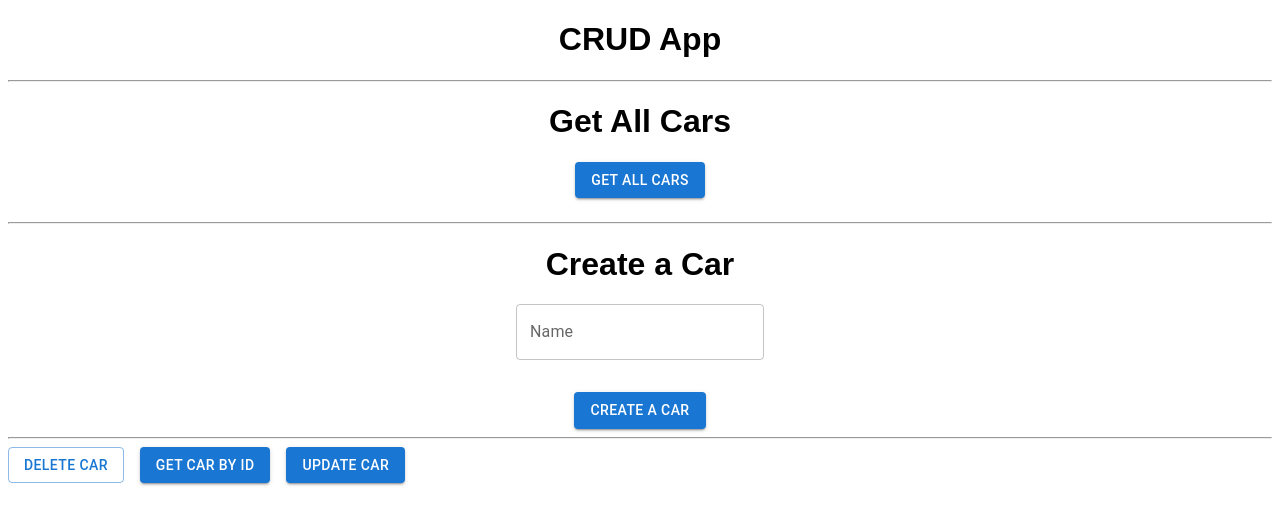
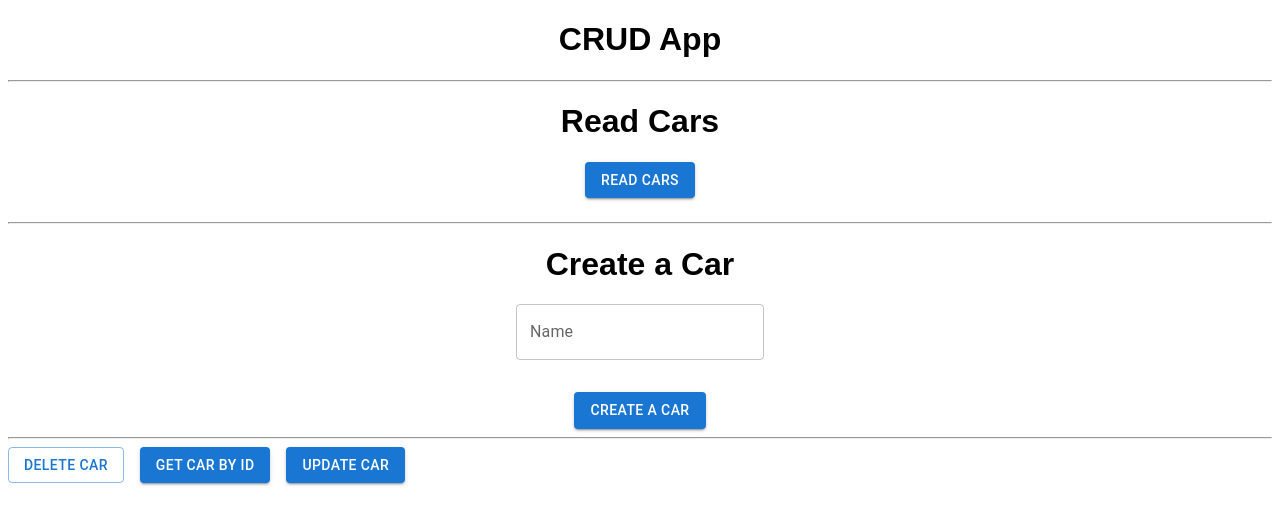
Before and after one commit to joshdotjs/sandbox-frontend, a React (Create React App) app: page / in a window 1280 px wide. Shown: the top 524 px of the page. Built offline with nearby package versions, Linux system fonts and the light colour scheme.

Commit message:
"Initial commit"

```diff
--- a/src/Cars-Get.js
+++ b/src/Cars-Get.js
@@ -33,10 +33,10 @@ export default function GetCars({ cars, setCars }) {
 
   return (
     <>
-      <h1>Get All Cars</h1>
+      <h1>Read Cars</h1>
 
       <Button variant="contained" onClick={getAllCars}>
-        Get All Cars
+        Read Cars
       </Button>
 
       <CarsTable {...{ cars }} />
```
